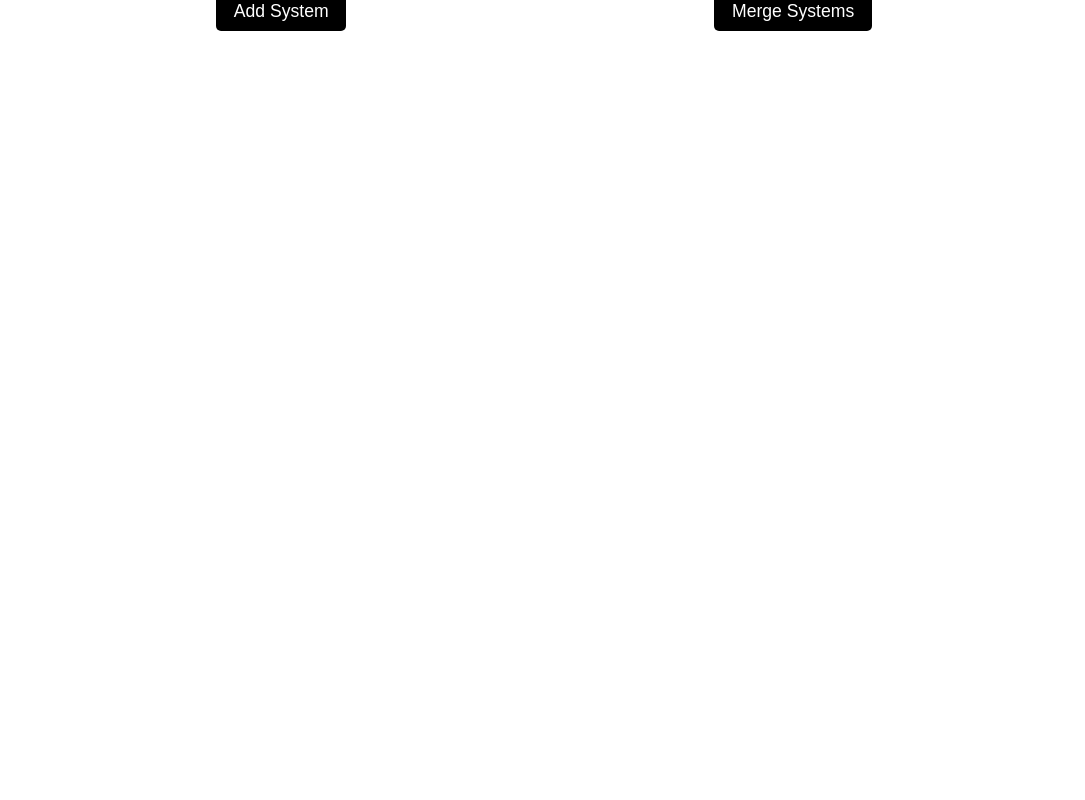
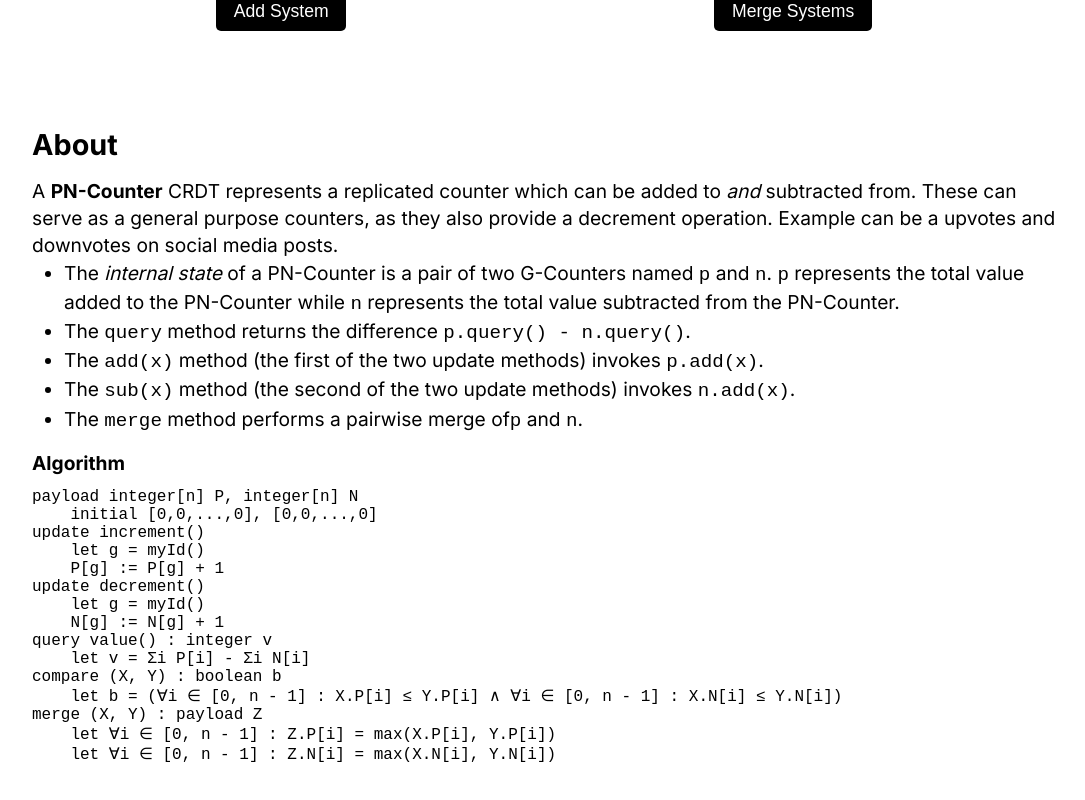
Before and after one commit to ranmerc/crdt-illustration, a Next.js app: page /pncounter in a window 1280 px wide. Shown: the part 356-1156 px from the top of the page, without its empty margins (96-1181 px from the left). Before the commit the page ends 800 px from the top, so only its background shows below. Built offline with nearby package versions, Linux system fonts and the light colour scheme.

Commit message:
add about and algorithm on counter pages

```diff
--- a/pages/index.tsx
+++ b/pages/index.tsx
@@ -19,13 +19,13 @@ export default function Home() {
             href="/gcounter"
             src="/gcounter.png"
             name="Grow-only Counter"
-            description="A counter which can only be incremented"
+            description="A counter which can only be incremented."
           />
           <TypeCard
             href="/pncounter"
             src="/pncounter.png"
             name="Positive-Negative Counter."
-            description="A counter which can be both incremented and decremented. Built using two GCounter."
+            description="A counter which can be both incremented and decremented. Built using two GCounters."
           />
         </div>
       </main>
--- a/pages/pncounter.tsx
+++ b/pages/pncounter.tsx
@@ -52,6 +52,55 @@ export default function PNCounterPage() {
             setMergeCount((c) => c + 1);
           }}
         ></CounterButtonsBar>
+        <section className={Styles.about}>
+          <h3>About</h3>
+          <div>
+            <p>
+              A <strong>PN-Counter</strong> CRDT represents a replicated counter
+              which can be added to <em>and</em> subtracted from. These can
+              serve as a general purpose counters, as they also provide a
+              decrement operation. Example can be a upvotes and downvotes on
+              social media posts.
+            </p>
+            <ul>
+              <li>
+                The <em>internal state</em> of a PN-Counter is a pair of two
+                G-Counters named <code>p</code> and <code>n</code>.{" "}
+                <code>p</code> represents the total value added to the
+                PN-Counter while <code>n</code> represents the total value
+                subtracted from the PN-Counter.
+              </li>
+
+              <li>
+                The <code>query</code> method returns the difference{" "}
+                <code>p.query() - n.query()</code>.
+              </li>
+
+              <li>
+                The <code>add(x)</code> method (the first of the two update
+                methods) invokes <code>p.add(x)</code>.
+              </li>
+
+              <li>
+                The <code>sub(x)</code> method (the second of the two update
+                methods) invokes <code>n.add(x)</code>.
+              </li>
+
+              <li>
+                The <code>merge</code> method performs a pairwise merge of
+                <code>p</code> and <code>n</code>.
+              </li>
+            </ul>
+          </div>
+          <div>
+            <h4>Algorithm</h4>
+            <pre>
+              <code>
+                {`payload integer[n] P, integer[n] N\n    initial [0,0,...,0], [0,0,...,0]\nupdate increment()\n    let g = myId()\n    P[g] := P[g] + 1\nupdate decrement()\n    let g = myId()\n    N[g] := N[g] + 1\nquery value() : integer v\n    let v = Σi P[i] - Σi N[i]\ncompare (X, Y) : boolean b\n    let b = (∀i ∈ [0, n - 1] : X.P[i] ≤ Y.P[i] ∧ ∀i ∈ [0, n - 1] : X.N[i] ≤ Y.N[i])\nmerge (X, Y) : payload Z\n    let ∀i ∈ [0, n - 1] : Z.P[i] = max(X.P[i], Y.P[i])\n    let ∀i ∈ [0, n - 1] : Z.N[i] = max(X.N[i], Y.N[i])`}
+              </code>
+            </pre>
+          </div>
+        </section>
       </main>
     </>
   );
--- a/styles/CounterPage.module.css
+++ b/styles/CounterPage.module.css
@@ -13,3 +13,38 @@
   row-gap: 1.5rem;
   justify-items: center;
 }
+
+.about {
+  margin-top: 3rem;
+  font-family: "Inter", sans-serif;
+  display: flex;
+  flex-direction: column;
+  row-gap: 1rem;
+}
+
+.about > h3 {
+  font-size: 1.8rem;
+}
+
+.about > div:nth-of-type(1) {
+  font-size: 1.2rem;
+  line-height: 1.7rem;
+}
+
+.about > div:nth-of-type(1) > ul {
+  padding-left: 2rem;
+}
+
+.about > div:nth-of-type(2) {
+  display: flex;
+  flex-direction: column;
+  row-gap: 0.8rem;
+}
+
+.about > div:nth-of-type(2) > h4 {
+  font-size: 1.2rem;
+}
+
+.about > div:nth-of-type(2) > pre {
+  font-size: 1rem;
+}
```
Also changed, not shown: pages/gcounter.tsx (+42 -0 lines).
